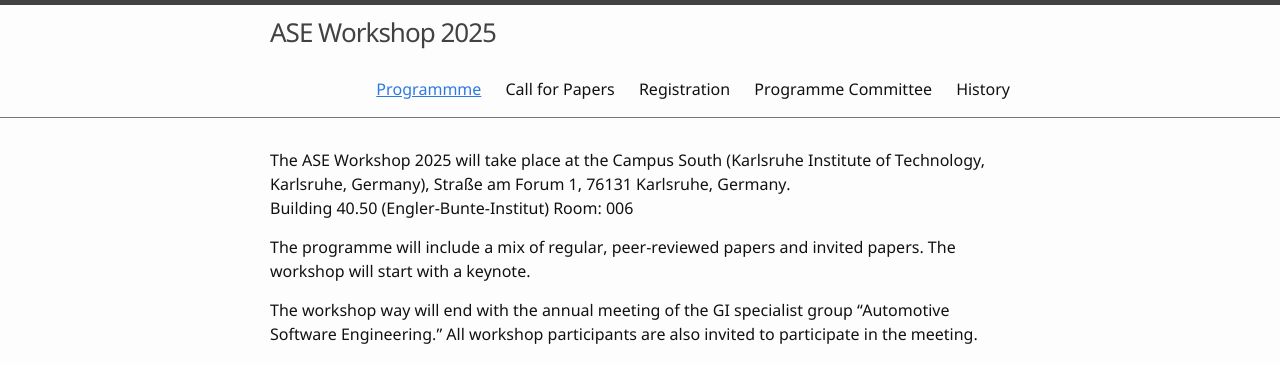
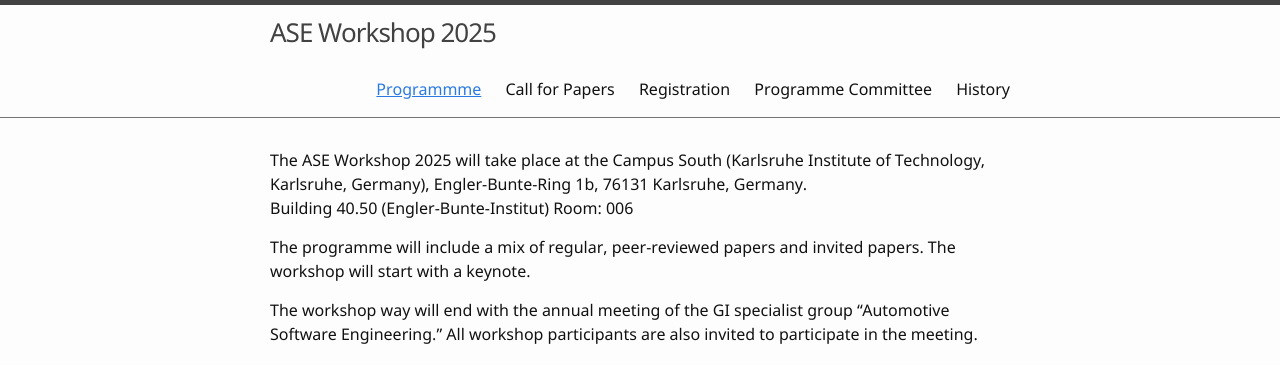
Before and after one commit to ASE-Workshop/2025, a Jekyll site: the page built from 0-programm.md, in a window 1280 px wide. Shown: the top 365 px of the page. Built offline with Jekyll 4.4.1, drawn with Linux system fonts in a browser that asks for light colours.

Commit message:
Update 0-programm.md
updated address of venue

```diff
--- a/0-programm.md
+++ b/0-programm.md
@@ -2,7 +2,7 @@
 title: Programmme
 nav: true
 ---
-The ASE Workshop 2025 will take place at the Campus South (Karlsruhe Institute of Technology, Karlsruhe, Germany), Straße am Forum 1, 76131 Karlsruhe, Germany. \
+The ASE Workshop 2025 will take place at the Campus South (Karlsruhe Institute of Technology, Karlsruhe, Germany), Engler-Bunte-Ring 1b, 76131 Karlsruhe, Germany. \
 Building 40.50 (Engler-Bunte-Institut) Room: 006
 
 The programme will include a mix of regular, peer-reviewed papers and invited papers. The workshop will start with a keynote.
@@ -116,80 +116,5 @@ table.GeneratedTable thead {
         <b>All</b>
         </td>
      </tr>
-
-    <!--
-    <tr>
-      <td>14:00-14:15</td>
-      <td>
-        <b>Opening</b> <br/>
-      </td>
-    </tr>
-    <tr>
-      <td>14:15-15:00</td>
-      <td>
-        <b>Keynote</b><br/>
-        <i>AutoDevSafeOps: Integrated Development and Operation of Safe Automotive Systems</i><br/>
-        <b>Núria Mata</b><br/>
-        <sup>Fraunhofer Institute for Cognitive Systems IKS, Department Head Engineering for Software-defined Mobility</sup>
-      </td>
-    </tr>
-    <tr>
-      <td>15:00-15:30</td>
-      <td>
-        <i>Verbesserung der Testqualität mit dem Testing Quality Audit</i><br/>
-        <b>Ralf Reißing, Christoph Gomringer, and Frank Houdek</b><br/>
-        <sup>Hochschule Coburg, Mercedes-Benz AG</sup>
-        </td>
-     </tr>
-    <tr>
-      <td>15:30-16:00</td>
-      <td><i>Coffe Break</i></td>
-     </tr>
-    <tr>
-      <td>16:00-16:30</td>
-      <td>
-        <i>Mode Management in Contract-Based Design</i><br/>
-        <b>Janis Kröger and Martin Fränzle</b><br/>
-        <sup>Carl von Ossietzky Universität Oldenburg</sup>
-      </td>
-     </tr>
-    <tr>
-      <td>16:30-17:00</td>
-      <td>
-        <i>The Software-Defined Vehicle</i><br/>
-        <b>Daniel Grimm</b><br/>
-        <sub>Karlsruher Institut für Technologie, ITIV</sub>
-      </td>
-    </tr>
-     <tr>
-      <td>17:00-17:30</td>
-      <td>
-        <i>Testing of Autonomous Cars: Is it Feasible?</i><br/>
-        <b>Christian Facchi</b><br/>
-        <sub>Technische Hochschule Ingolstadt</sub>
-      </td>
-    </tr>
-    <tr>
-      <td>17:30-18:00</td>
-      <td>
-        <i>Automotive Software Engineering: Quo Vadis?</i><br/>
-        <b>Ralf Reißing</b><br/>
-        <sup>Hochschule Coburg</sup>
-        </td>
-     </tr>
-    <tr>
-      <td>18:00-18:30</td>
-      <td>
-        <i>Annual meeting of the GI specialist group "Automotive Software Engineering"</i>
-        <b>All Workshop Participans</b> <br/>
-        <sup>GI-Fachgruppe Automotive Software Engineering</sup>
-        </td>
-     </tr>
-    <tr>
-      <td>18:30-20:00</td>
-      <td>
-        <i>Relaxed Get Together</i><br/>
-        <b>All</b>
-        </td>
-     </tr>
-  -->
+</tbody>
+</table>
```
